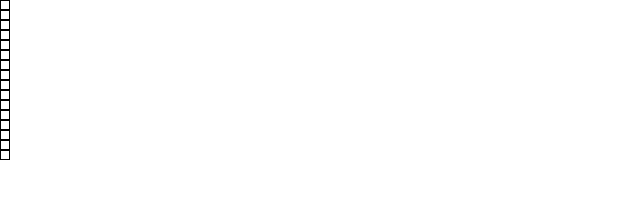
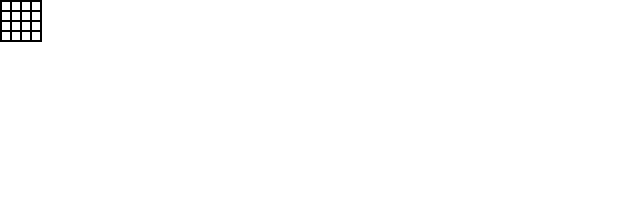
Before and after one commit to eduardoreyes007351208/odin-etch-a-sketch, a plain HTML site: page index.html in a window 1280 px wide. Shown: the whole page, without its empty margins (0-640 px from the left). Drawn offline with Linux system fonts and the light colour scheme.

Commit message:
fix: Fix the sizing and flex wrap

```diff
--- a/script.js
+++ b/script.js
@@ -4,9 +4,9 @@ const gridContainer = document.querySelector('#gridContainer')
 let createSquares = () => {
 
     let i = 0;
-    while (i < 16) {
+    while (i < (16)) {
         let gridSquare = document.createElement('div')
-        gridSquare.setAttribute('style', 'width: 10px; height: 10px; border: 1px solid black')
+        gridSquare.setAttribute('style', 'width: 10px; height: 10px; border: 1px solid black; flex-basis: 10px')
         gridContainer.appendChild(gridSquare)
         console.log(i)
         i++
--- a/styles.css
+++ b/styles.css
@@ -3,10 +3,14 @@
     height: 100vh;
 }
 
-/* #gridContainer {
-    width: 160px;
-    height: 160px;
-} */
+#gridContainer {
+    display: flex;
+    flex-wrap: wrap;
+    border: 1px solid black;
+    width: 42px;
+    height: 42px;
+
+}
 
 
 /* body */
```
